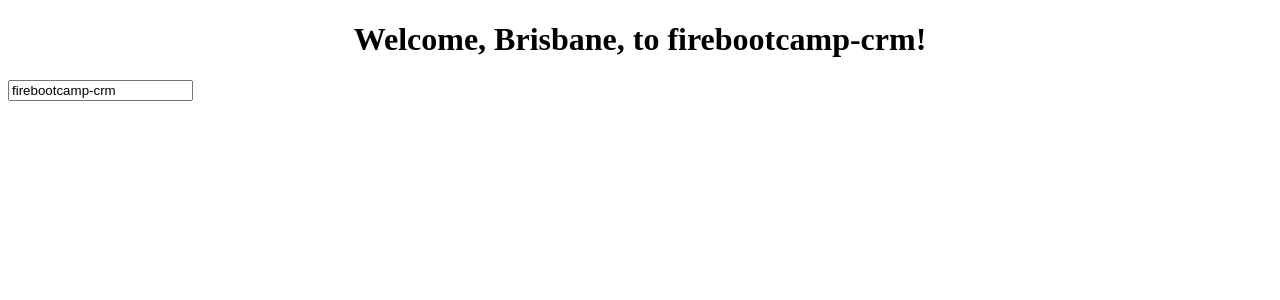
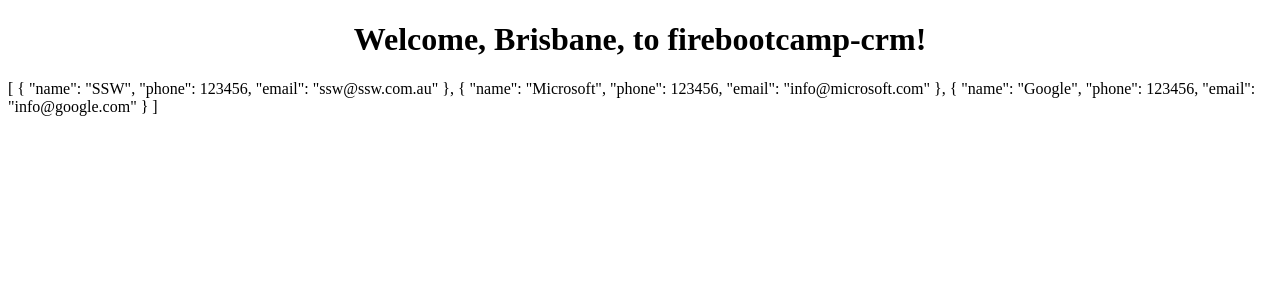
Before and after one commit to brendan-nobadthing/firebootcamp-angular-bne-201810, an Angular app: page / in a window 1280 px wide. Shown: the top 300 px of the page. Built offline with nearby package versions, Linux system fonts and the light colour scheme.

Commit message:
added companies list component

```diff
--- a/src/app/app.component.html
+++ b/src/app/app.component.html
@@ -5,4 +5,4 @@
   </h1>
 </div>
 
-<input type="text" [(ngModel)]="title" />
+<fbc-company-list></fbc-company-list>
--- a/src/app/app.module.ts
+++ b/src/app/app.module.ts
@@ -4,10 +4,12 @@
 import { AppRoutingModule } from './app-routing.module';
 import { AppComponent } from './app.component';
 import { FormsModule} from '@angular/forms';
+import { CompanyListComponent } from './company/company-list/company-list.component';
 
 @NgModule({
   declarations: [
-    AppComponent
+    AppComponent,
+    CompanyListComponent
   ],
   imports: [
     BrowserModule,
--- /dev/null
+++ b/src/app/company/company-list/company-list.component.html
@@ -0,0 +1,3 @@
+<p>
+  {{ companies | json }}
+</p>
--- /dev/null
+++ b/src/app/company/company-list/company-list.component.ts
@@ -0,0 +1,27 @@
+import { Component, OnInit } from '@angular/core';
+import { Company } from '../company';
+
+@Component({
+  selector: 'fbc-company-list',
+  templateUrl: './company-list.component.html',
+  styleUrls: ['./company-list.component.scss']
+})
+export class CompanyListComponent implements OnInit {
+
+  companies: Company[];
+
+  constructor() { }
+
+  ngOnInit() {
+    this.companies = this.getCompanies();
+  }
+
+  getCompanies(): Company[] {
+    return [
+      { name: 'SSW', phone: 123456, email: 'ssw@ssw.com.au' },
+      { name: 'Microsoft', phone: 123456, email: 'info@microsoft.com' },
+      { name: 'Google', phone: 123456, email: 'info@google.com' },
+    ];
+  }
+
+}
--- /dev/null
+++ b/src/app/company/company.ts
@@ -0,0 +1,5 @@
+export interface Company {
+  name: string;
+  phone: number;
+  email: string;
+}
```
Also changed, not shown: src/app/company/company-list/company-list.component.scss (added).
